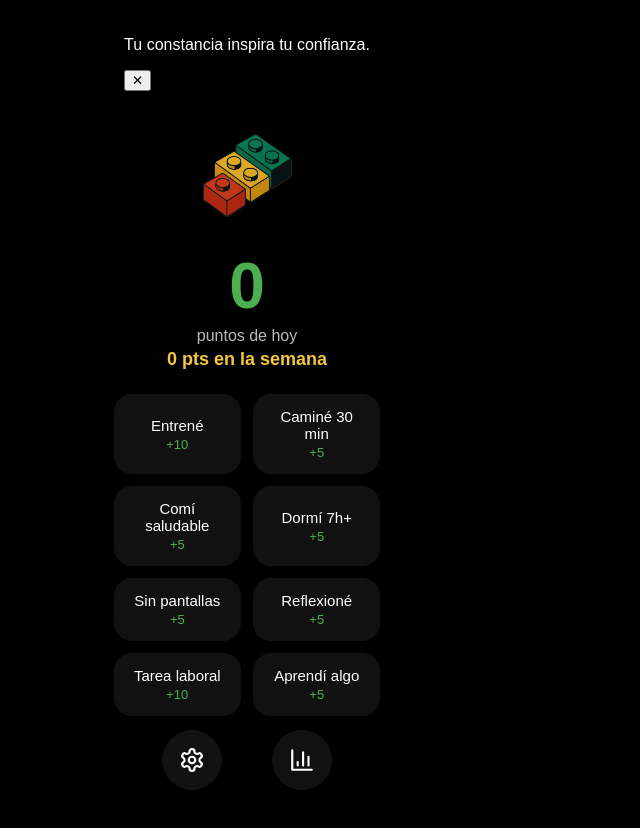
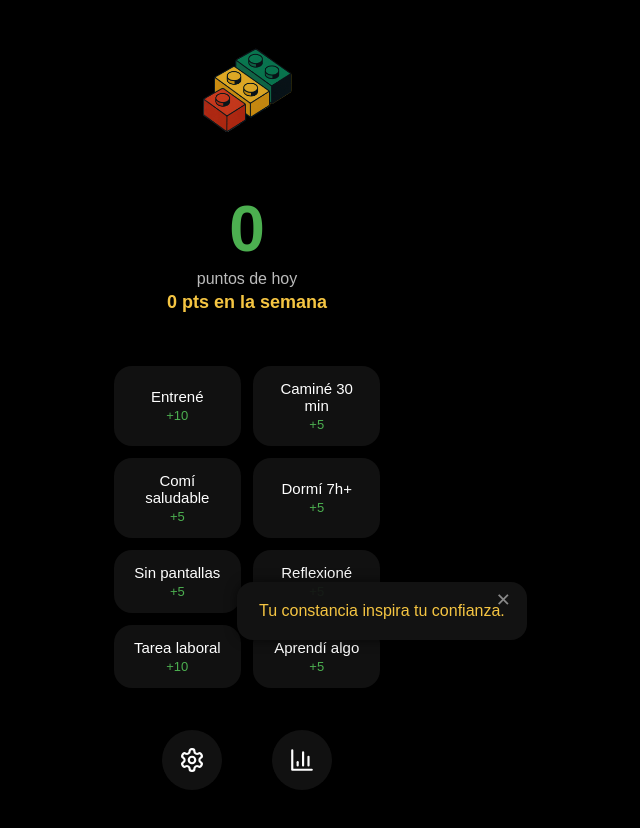
Before and after one commit to diegoperg-prog/proyecto-diego-plus, a React (Vite) app: page / in a window 1280 px wide. Shown: the top 828 px of the page, without its empty margins (403-1043 px from the left). Built offline with nearby package versions, Linux system fonts and the light colour scheme.

Commit message:
Update index.css

```diff
--- a/src/index.css
+++ b/src/index.css
@@ -151,3 +151,40 @@ body {
 .modal-button:hover {
   background-color: #45a049;
 }
+.motivation-popup {
+  position: fixed;
+  bottom: 20%;
+  left: 50%;
+  transform: translateX(-50%);
+  background-color: rgba(20, 20, 20, 0.95);
+  color: #fff;
+  padding: 18px 22px;
+  border-radius: 16px;
+  text-align: center;
+  font-size: 16px;
+  line-height: 1.4;
+  max-width: 300px;
+  box-shadow: 0 0 12px rgba(0, 0, 0, 0.6);
+  z-index: 100;
+}
+
+.motivation-popup p {
+  margin: 0;
+  color: #f5c542;
+  font-weight: 500;
+}
+
+.motivation-close {
+  background: none;
+  border: none;
+  color: #888;
+  font-size: 18px;
+  position: absolute;
+  top: 6px;
+  right: 10px;
+  cursor: pointer;
+}
+
+.motivation-close:hover {
+  color: #fff;
+}
```
